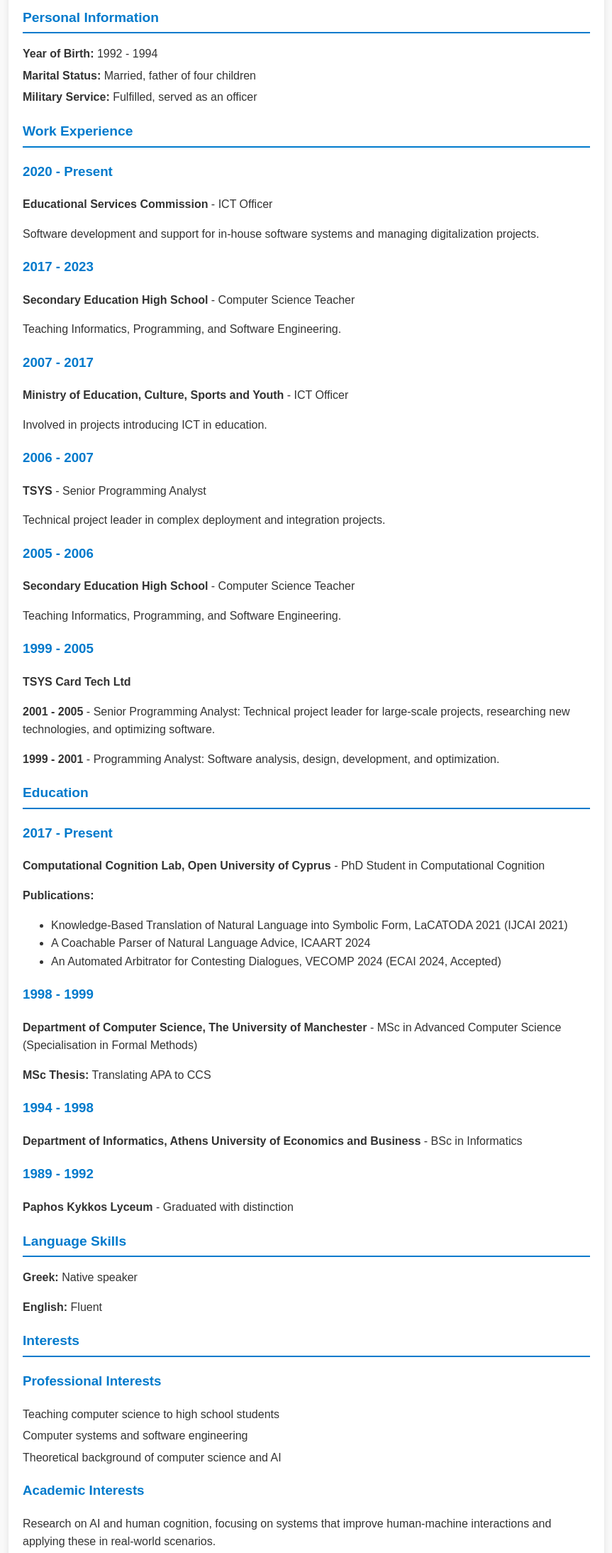
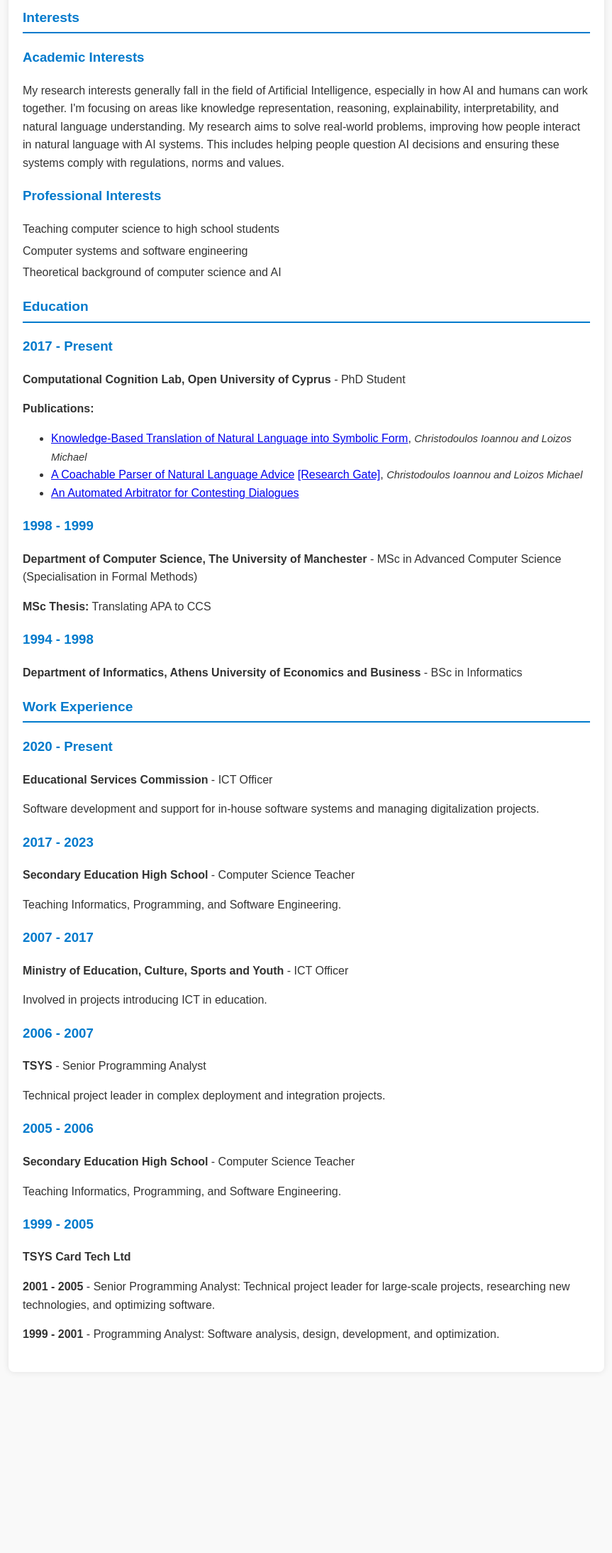
Before and after one commit to ttooulis/profile, a plain HTML site: page index.html in a window 1280 px wide. Shown: the part 300-2488 px from the top of the page at 71% size, without its empty margins (208-1071 px from the left). After the commit the page ends 2253 px from the top, so only its background shows below. Drawn offline with Linux system fonts and the light colour scheme.

Commit message:
Update index.html

```diff
--- a/index.html
+++ b/index.html
@@ -3,7 +3,7 @@
 <head>
     <meta charset="UTF-8">
     <meta name="viewport" content="width=device-width, initial-scale=1.0">
-    <title>Christodoulos Ioannou - CV</title>
+    <title>Christodoulos Ioannou - Academic Profile</title>
     <style>
         body {
             font-family: Arial, sans-serif;
@@ -53,7 +53,7 @@
 </head>
 <body>
     <div class="container">
-        <h1>Christodoulos Ioannou</h1>
+        <h1>Christodoulos Ioannou Academic Profile</h1>
 
         <div class="photo">
             <img src="placeholder.jpg" alt="Photo Placeholder">
@@ -68,12 +68,35 @@
         </div>
 
         <div class="section">
-            <h2 class="section-title">Personal Information</h2>
-            <ul class="personal-info">
-                <li><strong>Year of Birth:</strong> 1992 - 1994</li>
-                <li><strong>Marital Status:</strong> Married, father of four children</li>
-                <li><strong>Military Service:</strong> Fulfilled, served as an officer</li>
+            <h2 class="section-title">Interests</h2>
+            <h3>Academic Interests</h3>
+            <p>My research interests generally fall in the field of Artificial Intelligence, especially in how AI and humans can work together. I'm focusing on areas like knowledge representation, reasoning, explainability, interpretability, and natural language understanding. My research aims to solve real-world problems, improving how people interact in natural language with AI systems. This includes helping people question AI decisions and ensuring these systems comply with regulations, norms and values.</p>
+            <h3>Professional Interests</h3>
+            <ul class="interests">
+                <li>Teaching computer science to high school students</li>
+                <li>Computer systems and software engineering</li>
+                <li>Theoretical background of computer science and AI</li>
             </ul>
+
+        </div>
+
+        <div class="section">
+            <h2 class="section-title">Education</h2>
+            <h3>2017 - Present</h3>
+            <p><strong>Computational Cognition Lab, Open University of Cyprus</strong> - PhD Student</p>
+            <p><strong>Publications:</strong></p>
+            <ul>
+                <li><a href="https://www.researchgate.net/publication/358149219_Knowledge-Based_Translation_of_Natural_Language_into_Symbolic_Form" target="_blank" rel="noopener noreferrer"><span class="text-link">Knowledge-Based Translation of Natural Language into Symbolic Form</span></a>, <i style="font-size:11pt">Christodoulos Ioannou and Loizos Michael</i></li>
+                <li><a href="https://doi.org/10.5220/0012454500003636" target="_blank" rel="noopener noreferrer"><span class="text-link">A Coachable Parser of Natural Language Advice</span></a> <a href="https://www.researchgate.net/publication/378610018_A_Coachable_Parser_of_Natural_Language_Advice" target="_blank" rel="noopener noreferrer"><span class="text-link">[Research Gate]</span></a>, <i style="font-size:11pt">Christodoulos Ioannou and Loizos Michael</i></li>
+                <li><a href="https://www.researchgate.net/publication/385300976_An_Automated_Arbitrator_for_Contesting_Dialogues" target="_blank" rel="noopener noreferrer"><span class="text-link">An Automated Arbitrator for Contesting Dialogues</span></a></li>
+            </ul>
+
+            <h3>1998 - 1999</h3>
+            <p><strong>Department of Computer Science, The University of Manchester</strong> - MSc in Advanced Computer Science (Specialisation in Formal Methods)</p>
+            <p><strong>MSc Thesis:</strong> Translating APA to CCS</p>
+
+            <h3>1994 - 1998</h3>
+            <p><strong>Department of Informatics, Athens University of Economics and Business</strong> - BSc in Informatics</p>
         </div>
 
         <div class="section">
@@ -103,47 +126,6 @@
             <p><strong>2001 - 2005</strong> - Senior Programming Analyst: Technical project leader for large-scale projects, researching new technologies, and optimizing software.</p>
             <p><strong>1999 - 2001</strong> - Programming Analyst: Software analysis, design, development, and optimization.</p>
         </div>
-
-        <div class="section">
-            <h2 class="section-title">Education</h2>
-            <h3>2017 - Present</h3>
-            <p><strong>Computational Cognition Lab, Open University of Cyprus</strong> - PhD Student in Computational Cognition</p>
-            <p><strong>Publications:</strong></p>
-            <ul>
-                <li>Knowledge-Based Translation of Natural Language into Symbolic Form, LaCATODA 2021 (IJCAI 2021)</li>
-                <li>A Coachable Parser of Natural Language Advice, ICAART 2024</li>
-                <li>An Automated Arbitrator for Contesting Dialogues, VECOMP 2024 (ECAI 2024, Accepted)</li>
-            </ul>
-
-            <h3>1998 - 1999</h3>
-            <p><strong>Department of Computer Science, The University of Manchester</strong> - MSc in Advanced Computer Science (Specialisation in Formal Methods)</p>
-            <p><strong>MSc Thesis:</strong> Translating APA to CCS</p>
-
-            <h3>1994 - 1998</h3>
-            <p><strong>Department of Informatics, Athens University of Economics and Business</strong> - BSc in Informatics</p>
-
-            <h3>1989 - 1992</h3>
-            <p><strong>Paphos Kykkos Lyceum</strong> - Graduated with distinction</p>
-        </div>
-
-        <div class="section">
-            <h2 class="section-title">Language Skills</h2>
-            <p><strong>Greek:</strong> Native speaker</p>
-            <p><strong>English:</strong> Fluent</p>
-        </div>
-
-        <div class="section">
-            <h2 class="section-title">Interests</h2>
-            <h3>Professional Interests</h3>
-            <ul class="interests">
-                <li>Teaching computer science to high school students</li>
-                <li>Computer systems and software engineering</li>
-                <li>Theoretical background of computer science and AI</li>
-            </ul>
-
-            <h3>Academic Interests</h3>
-            <p>Research on AI and human cognition, focusing on systems that improve human-machine interactions and applying these in real-world scenarios.</p>
-        </div>
     </div>
 </body>
 </html>
```
